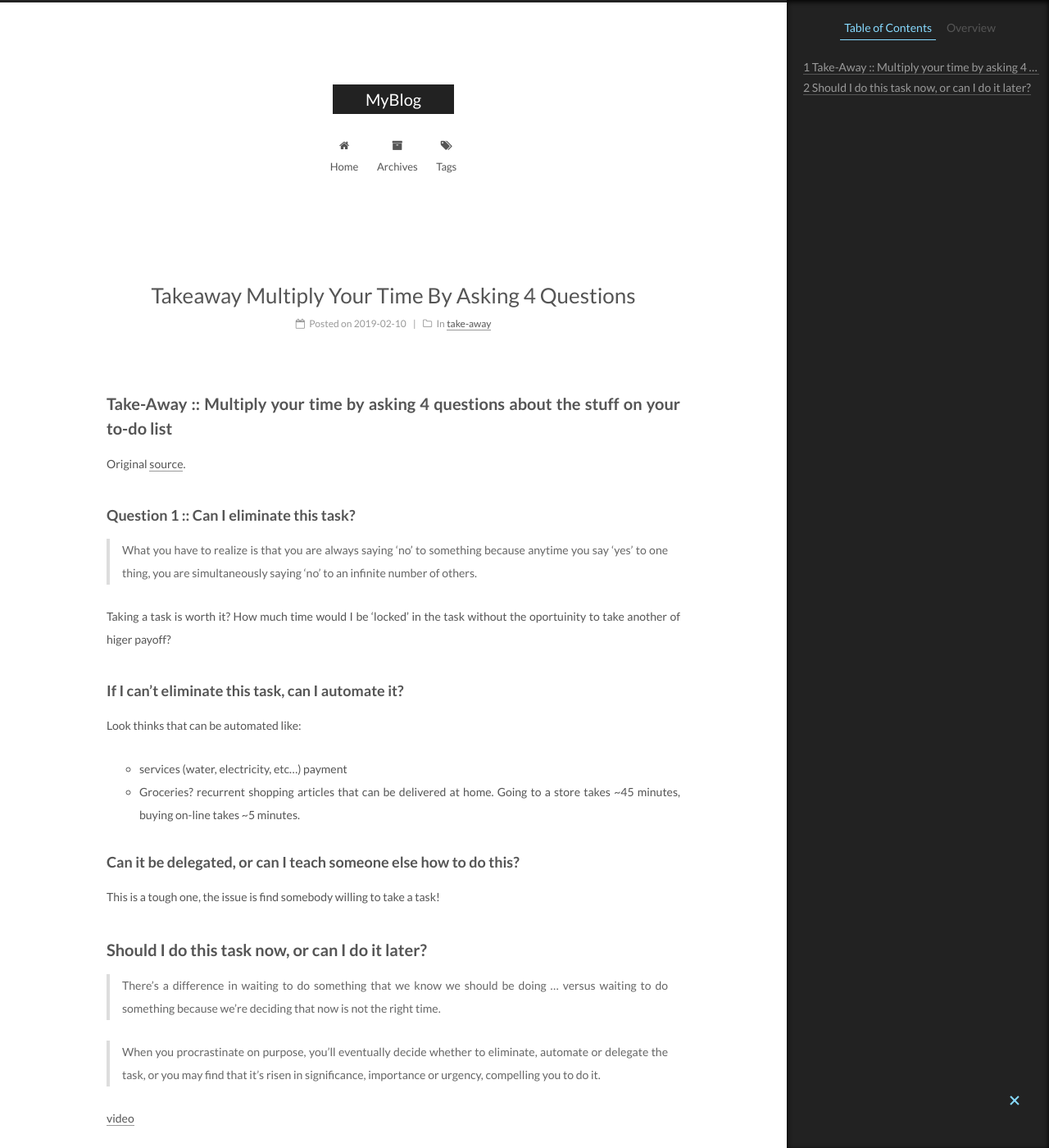
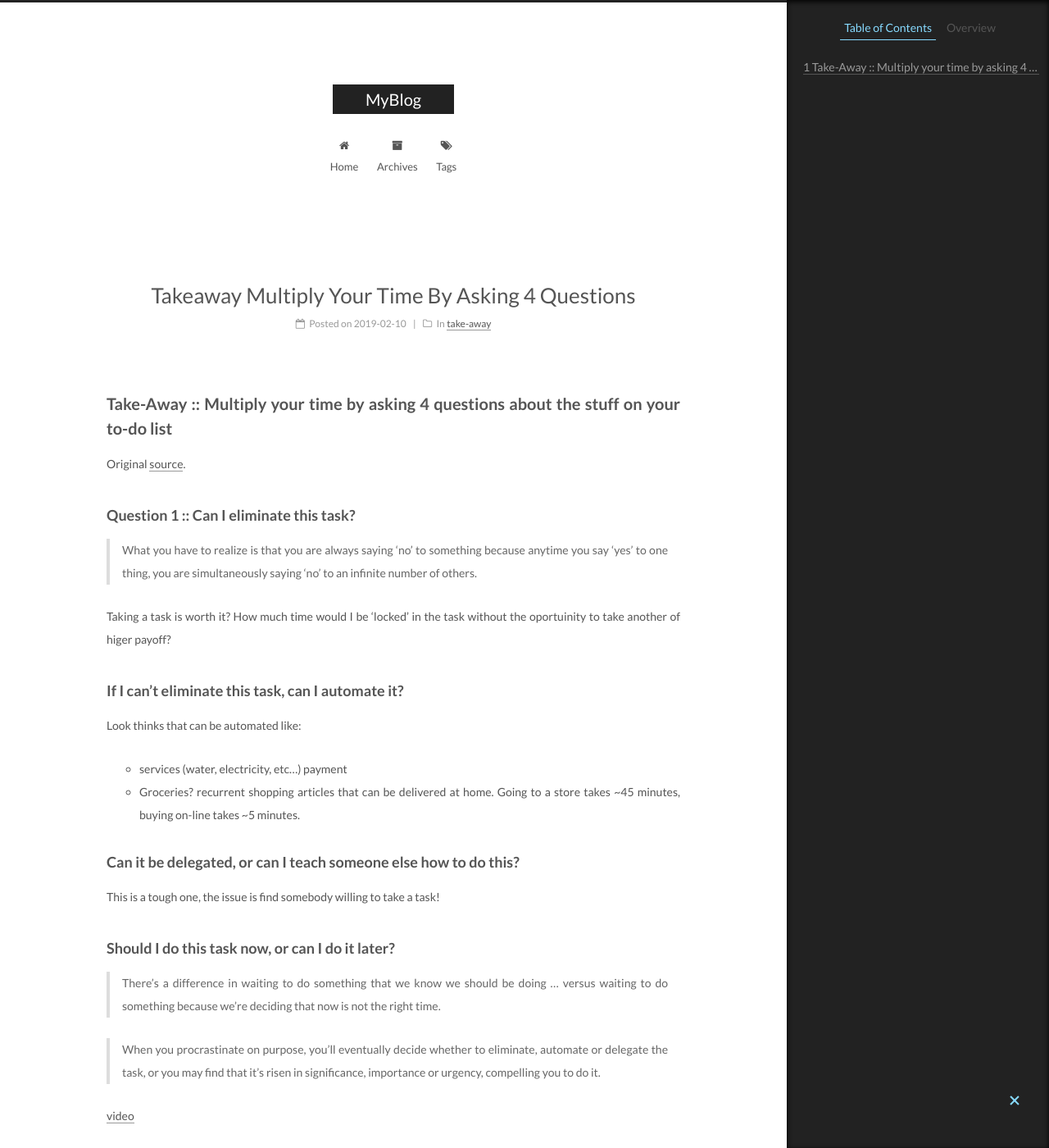
Before and after one commit to HectorCabrera/hectorcabrera.github.io, a Jekyll site: the page built from _posts/2019-02-10-takeaway-multiply-your-time-by-asking-4-questions.md, in a window 1280 px wide and 1400 px high. Shown: the whole window at 82% size. Built offline with Jekyll 4.4.1, drawn with Linux system fonts in a browser that asks for light colours.

Commit message:
Changed from bold to title

```diff
--- a/_posts/2019-02-10-takeaway-multiply-your-time-by-asking-4-questions.md
+++ b/_posts/2019-02-10-takeaway-multiply-your-time-by-asking-4-questions.md
@@ -25,7 +25,7 @@ Look thinks that can be automated like:
 
 This is a tough one, the issue is find somebody willing to take a task!
 
-## Should I do this task now, or can I do it later?
+### Should I do this task now, or can I do it later?
 
 > There’s a difference in waiting to do something that we know we should be doing … versus waiting to do something because we’re deciding that now is not the right time.
 
```
